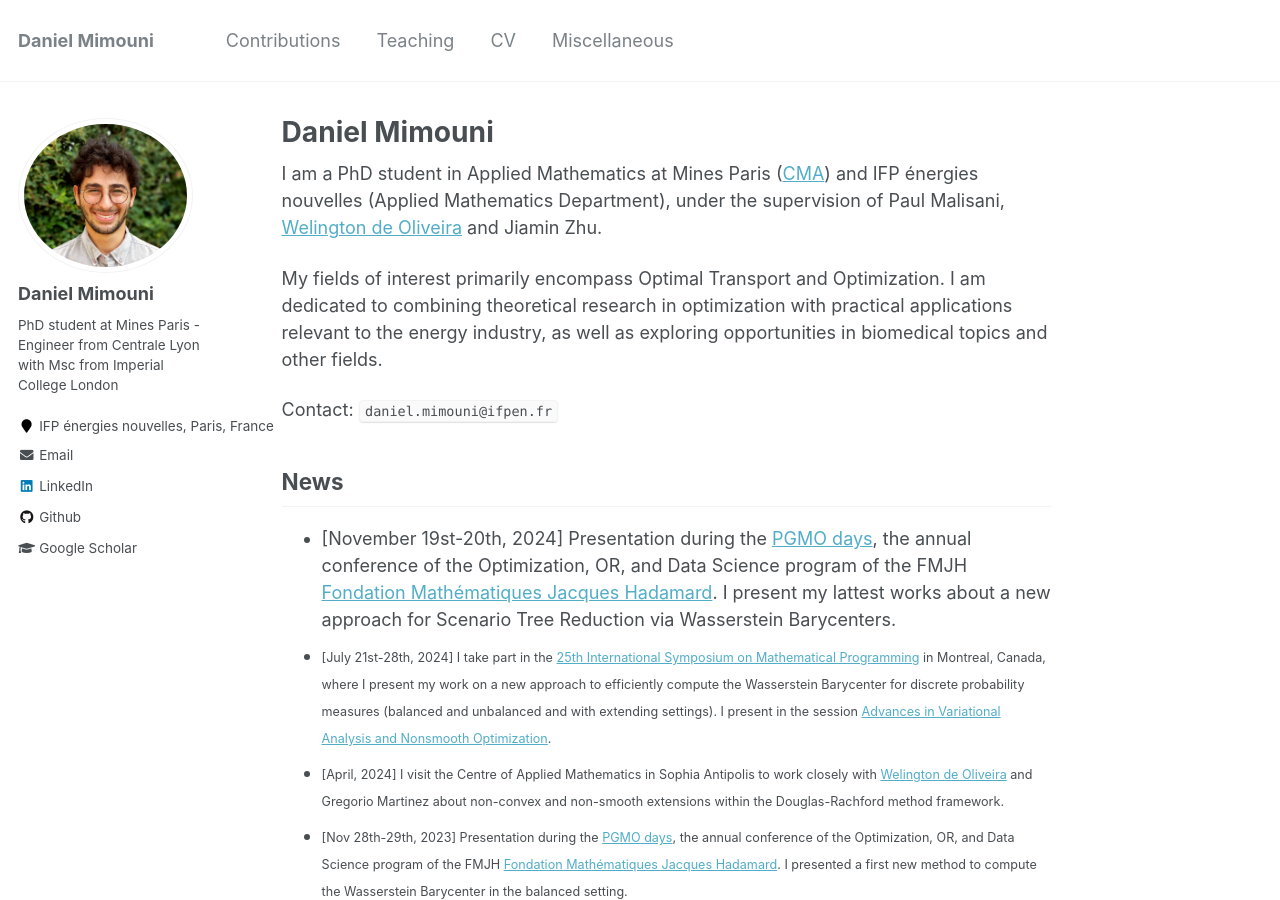
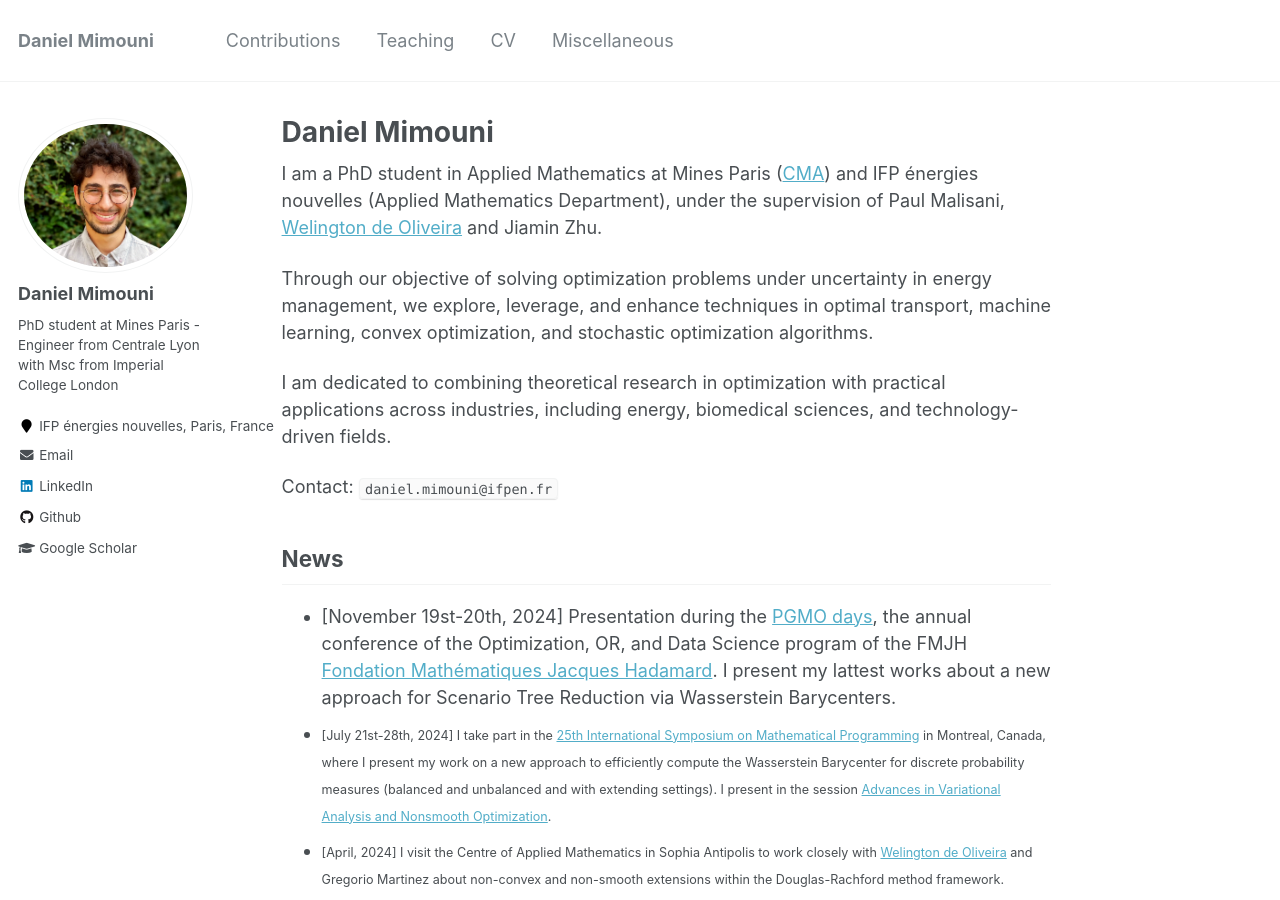
Before and after one commit to dan-mim/dan-mim.github.io, a Jekyll site: the page built from _pages/about.md, in a window 1280 px wide and 900 px high. Built offline with Jekyll 4.4.1, drawn with Linux system fonts in a browser that asks for light colours.

Commit message:
Update about.md

```diff
--- a/_pages/about.md
+++ b/_pages/about.md
@@ -10,8 +10,11 @@ redirect_from:
 
 I am a PhD student in Applied Mathematics at Mines Paris ([CMA](https://www.cma.mines-paristech.fr/)) and IFP énergies nouvelles (Applied Mathematics Department), under the supervision of Paul Malisani, [Welington de Oliveira](https://www.oliveira.mat.br/) and Jiamin Zhu.
 
-My fields of interest primarily encompass Optimal Transport and Optimization. I am dedicated to combining theoretical research in optimization with practical applications relevant to the energy industry, as well as exploring opportunities in biomedical topics and other fields.
+Through our objective of solving optimization problems under uncertainty in energy management, we explore, leverage, and enhance techniques in optimal transport, machine learning, convex optimization, and stochastic optimization algorithms.
 
+I am dedicated to combining theoretical research in optimization with practical applications across industries, including energy, biomedical sciences, and technology-driven fields.
+<!-- I am dedicated to combining theoretical research in optimization with practical applications relevant to the energy industry, as well as exploring opportunities in biomedical topics and other fields. -->
+<!-- My fields of interest primarily encompass Optimal Transport and Optimization.  -->
 
 
 Contact: `daniel.mimouni@ifpen.fr`
```
